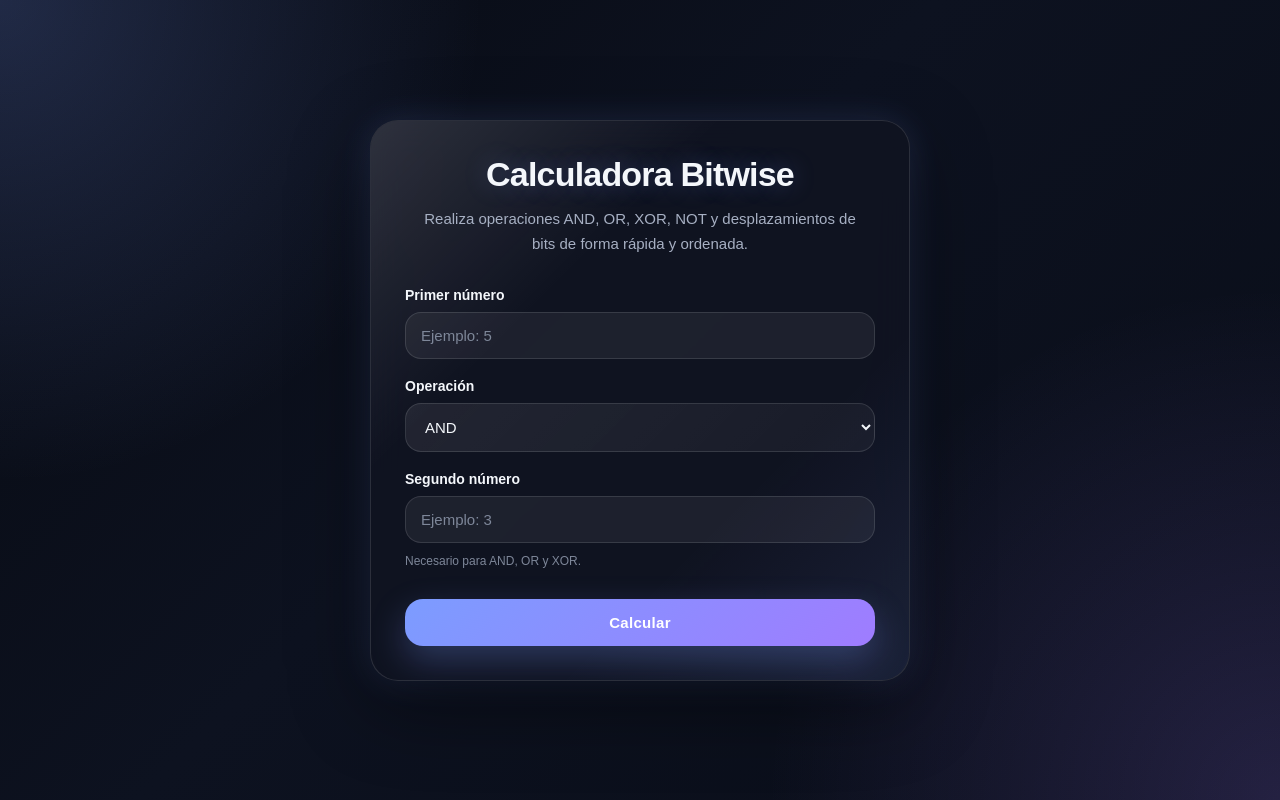
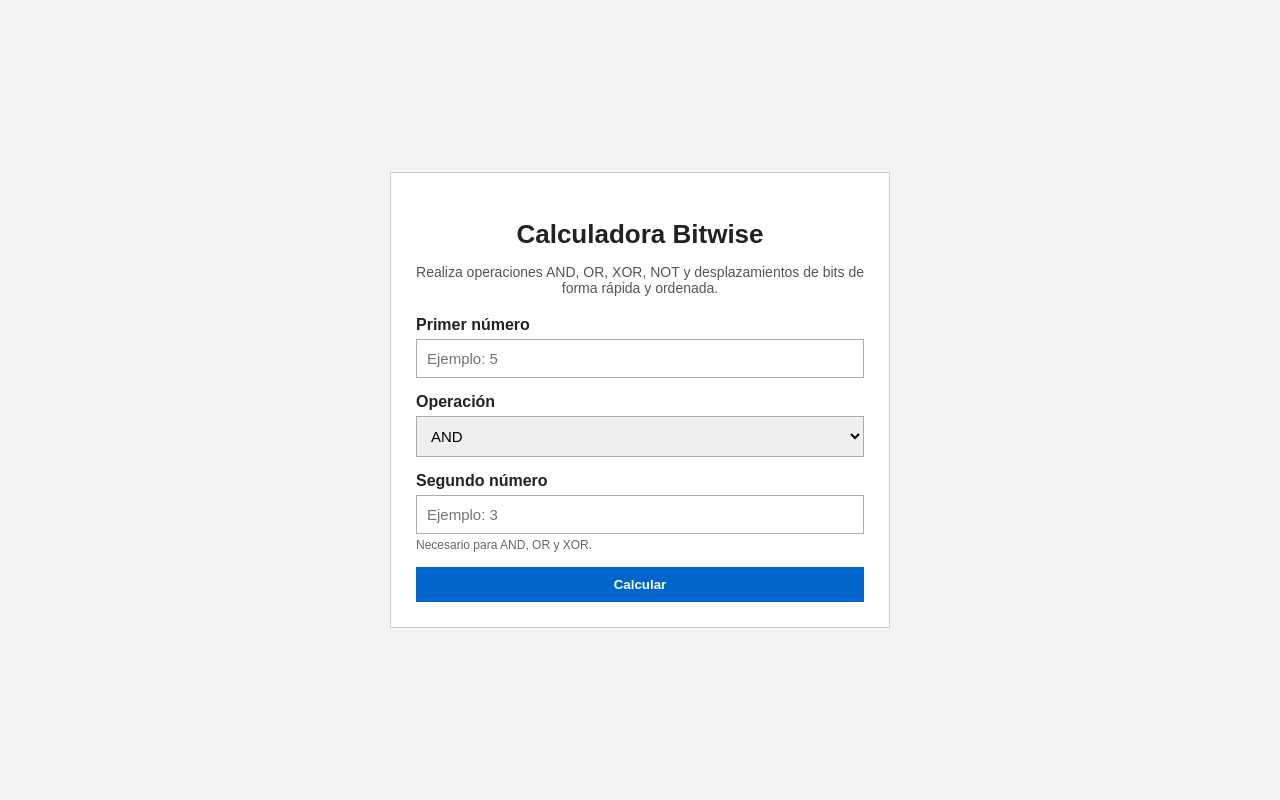
Before and after one commit to bulacia-yoel/calculator-bitwise, a Flask app: page / in a window 1280 px wide. Run offline with Flask 3, Linux system fonts and the light colour scheme.

Commit message:
Estructura actualizada

```diff
--- a/app.py
+++ b/app.py
@@ -1,6 +1,6 @@
 from flask import Flask
 
-from routes.main_routes import main_routes
+from controllers.main_routes import main_routes
 
 
 def create_app():
--- a/routes/main_routes.py
+++ b/controllers/main_routes.py
@@ -8,8 +8,8 @@ y procesa las operaciones bitwise enviadas por el usuario.
 from flask import Blueprint, render_template, request
 
 from models.bitwise_calculator import BitwiseCalculator
-from services.bitwise_service import calculate_bitwise_operation
-from utils.form_helpers import get_integer_from_form, get_default_form_data
+from controllers.bitwise_service import calculate_bitwise_operation
+from controllers.form_helpers import get_integer_from_form, get_default_form_data
 
 
 main_routes = Blueprint("main_routes", __name__)
--- a/static/css/styles.css
+++ b/static/css/styles.css
@@ -1,316 +1,127 @@
 * {
     box-sizing: border-box;
-    margin: 0;
-    padding: 0;
-}
-
-:root {
-    --bg-main: #070a12;
-    --bg-card: rgba(16, 20, 34, 0.82);
-    --bg-input: rgba(255, 255, 255, 0.06);
-    --bg-input-focus: rgba(255, 255, 255, 0.09);
-
-    --border-soft: rgba(255, 255, 255, 0.12);
-    --border-focus: rgba(120, 160, 255, 0.75);
-
-    --text-main: #f4f7fb;
-    --text-muted: #a7b0c3;
-    --text-soft: #7e8799;
-
-    --accent: #7c9cff;
-    --accent-strong: #9f7cff;
-    --danger: #ff6b6b;
-
-    --shadow-card: 0 24px 80px rgba(0, 0, 0, 0.45);
-    --shadow-glow: 0 0 35px rgba(124, 156, 255, 0.18);
 }
 
 body {
-    min-height: 100vh;
+    margin: 0;
     font-family: Arial, Helvetica, sans-serif;
-    color: var(--text-main);
-    background:
-        radial-gradient(circle at top left, rgba(124, 156, 255, 0.22) 0, transparent 32%),
-        radial-gradient(circle at bottom right, rgba(159, 124, 255, 0.18) 0, transparent 34%),
-        linear-gradient(135deg, #070a12 0%, #0d1220 45%, #090d18 100%);
+    background-color: #f2f2f2;
+    color: #222;
 }
 
 .page-container {
     min-height: 100vh;
     display: flex;
+    justify-content: center;
     align-items: center;
-    justify-content: center;
-    padding: 36px 16px;
+    padding: 20px;
 }
 
 .calculator-card {
-    position: relative;
     width: 100%;
-    max-width: 540px;
-    padding: 34px;
-    border: 1px solid var(--border-soft);
-    border-radius: 28px;
-    background: var(--bg-card);
-    box-shadow: var(--shadow-card), var(--shadow-glow);
-    backdrop-filter: blur(18px);
-    overflow: hidden;
-}
-
-.calculator-card::before {
-    content: "";
-    position: absolute;
-    inset: 0;
-    background:
-        linear-gradient(
-            135deg,
-            rgba(255, 255, 255, 0.13),
-            transparent 32%,
-            transparent 68%,
-            rgba(124, 156, 255, 0.1)
-        );
-    pointer-events: none;
+    max-width: 500px;
+    background-color: white;
+    border: 1px solid #ccc;
+    padding: 25px;
 }
 
 .header {
-    position: relative;
-    margin-bottom: 30px;
     text-align: center;
+    margin-bottom: 20px;
 }
 
 .header h1 {
-    margin-bottom: 12px;
-    font-size: 34px;
-    letter-spacing: -0.8px;
-    color: var(--text-main);
-    text-shadow: 0 0 24px rgba(124, 156, 255, 0.28);
+    font-size: 26px;
+    margin-bottom: 8px;
 }
 
 .header p {
-    max-width: 440px;
-    margin: 0 auto;
-    font-size: 15px;
-    line-height: 1.7;
-    color: var(--text-muted);
+    font-size: 14px;
+    color: #555;
 }
 
 .calculator-form {
-    position: relative;
     display: flex;
     flex-direction: column;
-    gap: 19px;
+    gap: 15px;
 }
 
 .form-group {
     display: flex;
     flex-direction: column;
-    gap: 9px;
 }
 
 .form-group label {
-    font-size: 14px;
-    font-weight: 700;
-    color: var(--text-main);
+    font-weight: bold;
+    margin-bottom: 5px;
 }
 
 .form-group input,
 .form-group select {
-    width: 100%;
-    padding: 14px 15px;
-    border: 1px solid var(--border-soft);
-    border-radius: 16px;
-    outline: none;
+    padding: 10px;
+    border: 1px solid #aaa;
     font-size: 15px;
-    color: var(--text-main);
-    background-color: var(--bg-input);
-    transition:
-        border-color 0.2s ease,
-        box-shadow 0.2s ease,
-        background-color 0.2s ease,
-        transform 0.2s ease;
-}
-
-.form-group select {
-    cursor: pointer;
-    color: var(--text-main);
-    background:
-        linear-gradient(
-            135deg,
-            rgba(255, 255, 255, 0.08),
-            rgba(255, 255, 255, 0.04)
-        );
-}
-
-/* Arregla el menú desplegable blanco del select */
-.form-group select option {
-    color: #f4f7fb;
-    background-color: #101422;
-}
-
-.form-group input::placeholder {
-    color: var(--text-soft);
-}
-
-.form-group input:focus,
-.form-group select:focus {
-    border-color: var(--border-focus);
-    background-color: var(--bg-input-focus);
-    box-shadow: 0 0 0 4px rgba(124, 156, 255, 0.13);
-    transform: translateY(-1px);
-}
-
-.form-group input:disabled {
-    color: var(--text-soft);
-    background-color: rgba(255, 255, 255, 0.03);
-    cursor: not-allowed;
-    opacity: 0.75;
 }
 
 .form-group small {
+    margin-top: 4px;
     font-size: 12px;
-    line-height: 1.5;
-    color: var(--text-soft);
+    color: #666;
 }
 
 .calculate-button {
-    margin-top: 10px;
-    padding: 15px 18px;
+    padding: 10px;
     border: none;
-    border-radius: 18px;
-    font-size: 15px;
-    font-weight: 800;
-    letter-spacing: 0.3px;
-    color: #ffffff;
-    background:
-        linear-gradient(135deg, var(--accent), var(--accent-strong));
-    box-shadow: 0 14px 35px rgba(124, 156, 255, 0.28);
+    background-color: #0066cc;
+    color: white;
+    font-weight: bold;
     cursor: pointer;
-    transition:
-        transform 0.2s ease,
-        box-shadow 0.2s ease,
-        filter 0.2s ease;
 }
 
 .calculate-button:hover {
-    transform: translateY(-2px);
-    box-shadow: 0 18px 45px rgba(124, 156, 255, 0.38);
-    filter: brightness(1.08);
-}
-
-.calculate-button:active {
-    transform: translateY(0);
-    box-shadow: 0 10px 28px rgba(124, 156, 255, 0.22);
+    background-color: #004f99;
 }
 
 .result-card,
 .error-card {
-    position: relative;
-    margin-top: 26px;
-    padding: 22px;
-    border-radius: 22px;
-    backdrop-filter: blur(12px);
+    margin-top: 20px;
+    padding: 15px;
+    border: 1px solid #ccc;
 }
 
 .result-card {
-    border: 1px solid rgba(124, 156, 255, 0.24);
-    background:
-        linear-gradient(
-            135deg,
-            rgba(124, 156, 255, 0.14),
-            rgba(255, 255, 255, 0.05)
-        );
-    box-shadow: 0 16px 40px rgba(0, 0, 0, 0.22);
+    background-color: #eef6ff;
 }
 
 .error-card {
-    border: 1px solid rgba(255, 107, 107, 0.35);
-    background:
-        linear-gradient(
-            135deg,
-            rgba(255, 107, 107, 0.16),
-            rgba(255, 255, 255, 0.04)
-        );
+    background-color: #ffecec;
 }
 
 .result-card h2,
 .error-card h2 {
-    margin-bottom: 15px;
-    font-size: 21px;
-    color: var(--text-main);
-}
-
-.error-card p {
-    color: #ffb4b4;
-    line-height: 1.6;
+    font-size: 20px;
+    margin-bottom: 10px;
 }
 
 .result-row {
     display: flex;
-    align-items: center;
     justify-content: space-between;
-    gap: 16px;
-    padding: 13px 0;
-    border-top: 1px solid rgba(255, 255, 255, 0.09);
+    padding: 8px 0;
+    border-top: 1px solid #ccc;
 }
 
 .result-row:first-of-type {
     border-top: none;
 }
 
-.result-row span {
-    color: var(--text-muted);
+.result-row strong {
+    word-break: break-all;
 }
 
-.result-row strong {
-    font-size: 18px;
-    color: #ffffff;
-    word-break: break-all;
-    text-shadow: 0 0 16px rgba(124, 156, 255, 0.28);
+.error-card p {
+    color: #b00020;
 }
 
 .hidden {
     display: none;
 }
-
-/* Mejora visual para autocompletado del navegador */
-input:-webkit-autofill,
-input:-webkit-autofill:hover,
-input:-webkit-autofill:focus {
-    -webkit-text-fill-color: var(--text-main);
-    transition: background-color 9999s ease-in-out 0s;
-    box-shadow: 0 0 0 1000px #151a2b inset;
-}
-
-/* Responsive */
-@media (max-width: 480px) {
-    .page-container {
-        padding: 24px 12px;
-    }
-
-    .calculator-card {
-        padding: 24px;
-        border-radius: 22px;
-    }
-
-    .header h1 {
-        font-size: 28px;
-    }
-
-    .header p {
-        font-size: 14px;
-    }
-
-    .form-group input,
-    .form-group select {
-        padding: 13px 14px;
-    }
-
-    .result-row {
-        flex-direction: column;
-        align-items: flex-start;
-        gap: 6px;
-    }
-
-    .calculate-button {
-        padding: 14px 16px;
-    }
-}
```
Also changed, not shown: README.md, controllers/__init__.py (added), controllers/bitwise_service.py (renamed from services/bitwise_service.py), controllers/form_helpers.py (renamed from utils/form_helpers.py).
